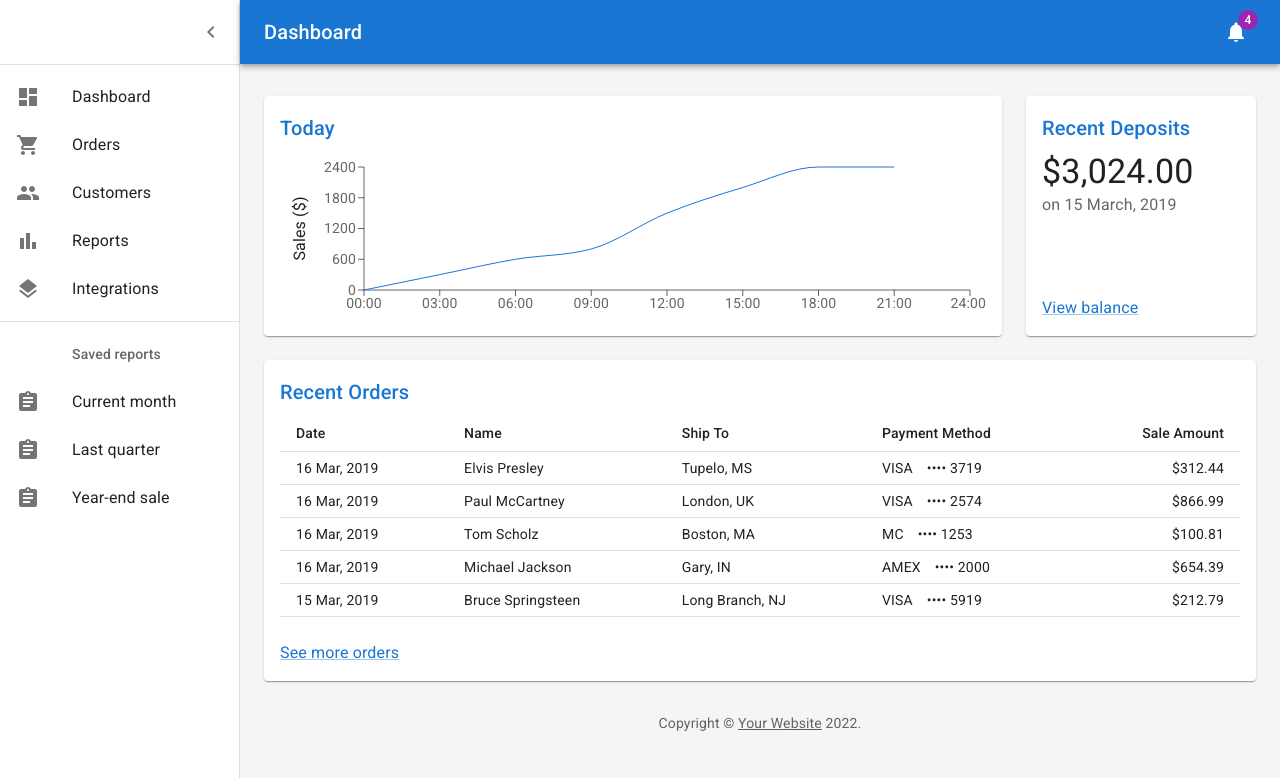
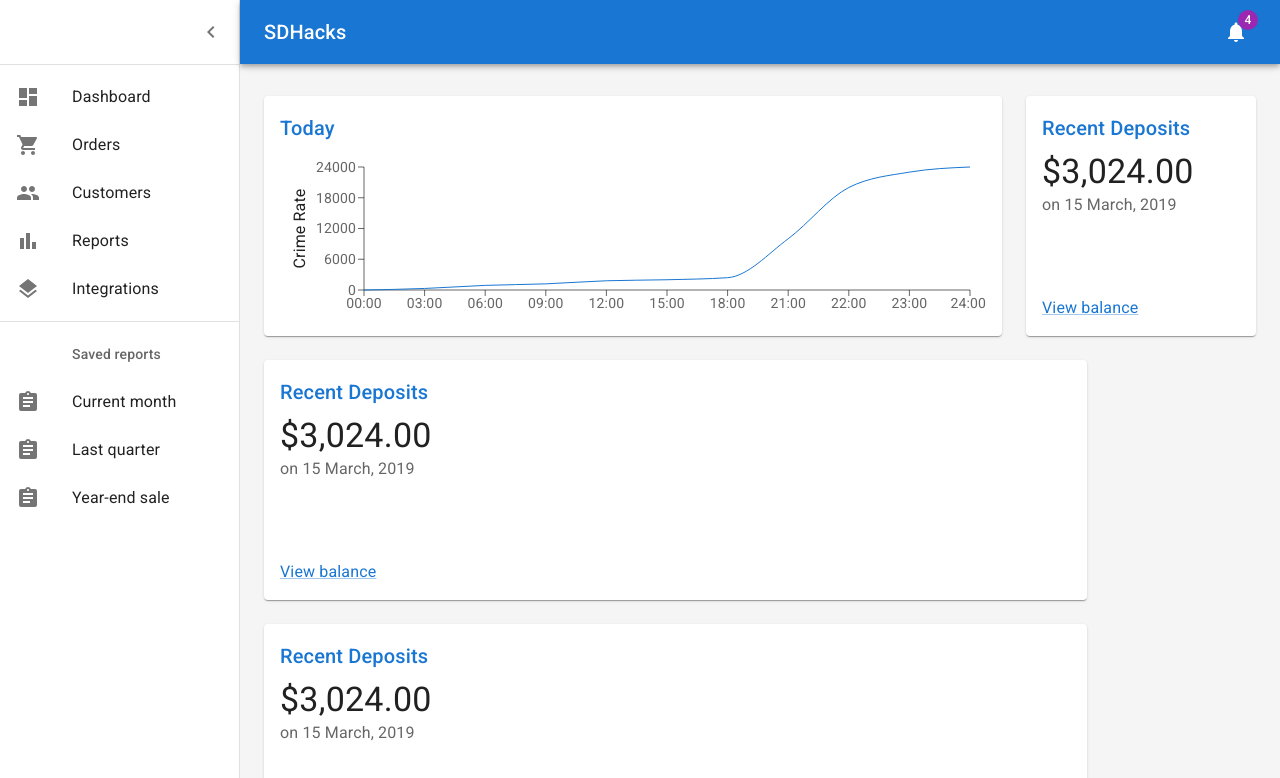
Before and after one commit to Gossty/BaSDHacks2, a React (Create React App) app in the folder create-react-app/: page / in a window 1280 px wide. Shown: the top 778 px of the page. Built offline with nearby package versions, Linux system fonts and the light colour scheme.

Commit message:
Starting grid

```diff
--- a/create-react-app/src/components/Chart.js
+++ b/create-react-app/src/components/Chart.js
@@ -11,13 +11,15 @@ function createData(time, amount) {
 const data = [
   createData('00:00', 0),
   createData('03:00', 300),
-  createData('06:00', 600),
-  createData('09:00', 800),
-  createData('12:00', 1500),
+  createData('06:00', 900),
+  createData('09:00', 1200),
+  createData('12:00', 1800),
   createData('15:00', 2000),
   createData('18:00', 2400),
-  createData('21:00', 2400),
-  createData('24:00', undefined),
+  createData('21:00', 10000),
+  createData('22:00', 20000),
+  createData('23:00', 23000),
+  createData('24:00', 24000),
 ];
 
 export default function Chart() {
@@ -54,7 +56,7 @@ export default function Chart() {
                 ...theme.typography.body1,
               }}
             >
-              Sales ($)
+              Crime Rate
             </Label>
           </YAxis>
           <Line
--- a/create-react-app/src/components/Dashboard.js
+++ b/create-react-app/src/components/Dashboard.js
@@ -119,7 +119,7 @@ function DashboardContent() {
               noWrap
               sx={{ flexGrow: 1 }}
             >
-              Dashboard
+              SDHacks
             </Typography>
             <IconButton color="inherit">
               <Badge badgeContent={4} color="secondary">
@@ -176,6 +176,7 @@ function DashboardContent() {
                   <Chart />
                 </Paper>
               </Grid>
+
               {/* Recent Deposits */}
               <Grid item xs={12} md={4} lg={3}>
                 <Paper
@@ -188,7 +189,38 @@ function DashboardContent() {
                 >
                   <Deposits />
                 </Paper>
+
               </Grid>
+
+              <Grid item xs={12} md={7} lg={10}>
+                <Paper
+                  sx={{
+                    p: 2,
+                    display: 'flex',
+                    flexDirection: 'column',
+                    height: 240,
+                  }}
+                >
+                  <Deposits />
+                </Paper>
+
+              </Grid>
+
+              <Grid item xs={12} md={5} lg={10}>
+                <Paper
+                  sx={{
+                    p: 2,
+                    display: 'flex',
+                    flexDirection: 'column',
+                    height: 240,
+                  }}
+                >
+                  <Deposits />
+                </Paper>
+
+              </Grid>
+
+
               {/* Recent Orders */}
               <Grid item xs={12}>
                 <Paper sx={{ p: 2, display: 'flex', flexDirection: 'column' }}>
```
